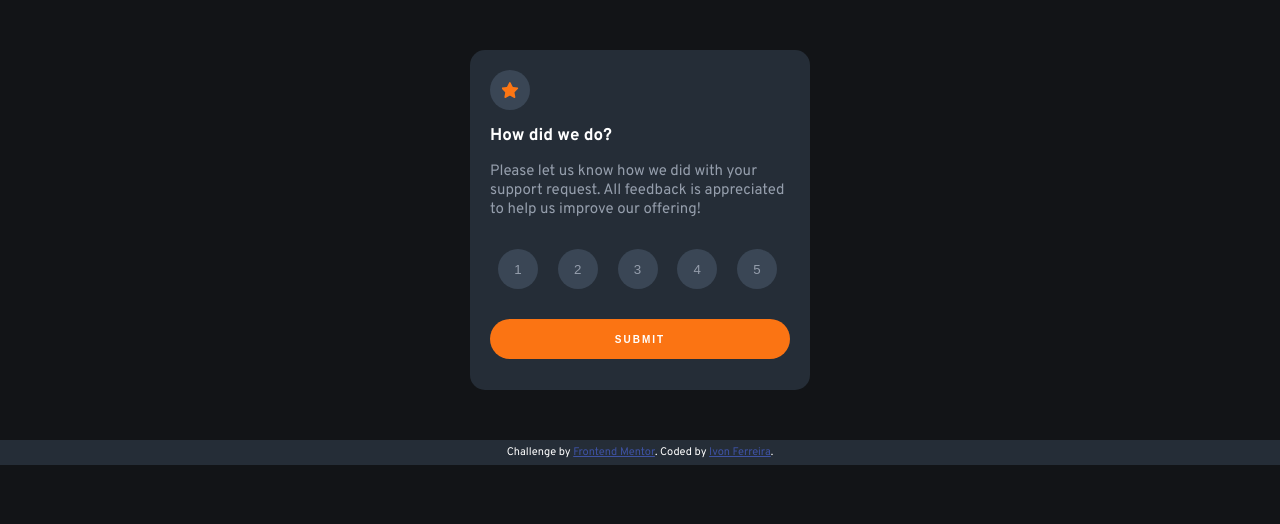
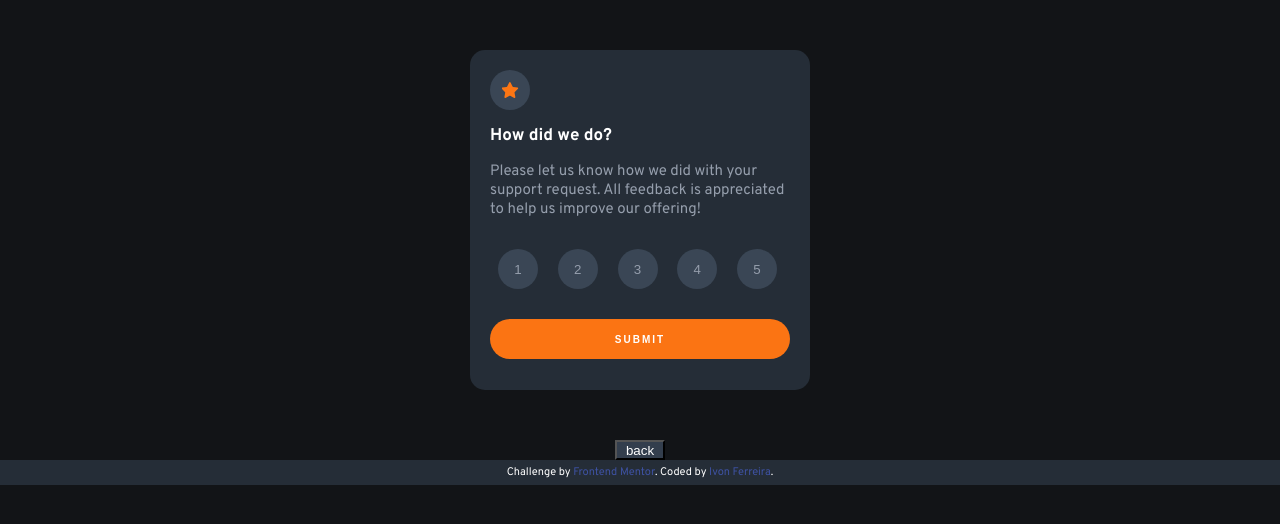
Before and after one commit to ivonferreira/Frontend-Mentor-HTML-CSS-JS, a plain HTML site: page interactive-rating-component-main/index.html in a window 1280 px wide. Both pictures are taken after a click on the input "SUBMIT". Drawn offline with Linux system fonts and the light colour scheme.

Commit message:
Adicionado botão voltar

```diff
--- a/interactive-rating-component-main/index.html
+++ b/interactive-rating-component-main/index.html
@@ -45,11 +45,11 @@
      </div>
   </main>
   <!-- Thank you state end -->
-
+  <button id="back" type="button" onclick="back()">back</button>
   <footer>
     <div class="attribution">
       Challenge by <a href="https://www.frontendmentor.io?ref=challenge" target="_blank">Frontend Mentor</a>.
-      Coded by <a href="#">Ivon Ferreira</a>.
+      Coded by <a href="http://www.github.com/ivonferreira" target="_blank">Ivon Ferreira</a>.
     </div>
   </footer>
   <script src="script.js"></script>
--- a/interactive-rating-component-main/script.js
+++ b/interactive-rating-component-main/script.js
@@ -6,6 +6,7 @@ let bt5 = document.getElementById('rate5');
 let score = document.querySelector('span#score');
 let before = document.querySelector('div#before');
 let after = document.querySelector('div#after');
+let backBt = document.querySelector('button#back')
 
 function rate(n=0){
     let buttons = [bt1, bt2, bt3, bt4, bt5]
@@ -74,4 +75,11 @@ function submit(){
     }else{
         window.alert('Please choise a rate!')
     }
+    backBt.style.display ='block'
 }
+
+function back(){
+    before.style.display = 'block'
+    after.style.display = 'none'
+    backBt.style.display = 'none'
+}
--- a/interactive-rating-component-main/style.css
+++ b/interactive-rating-component-main/style.css
@@ -106,5 +106,23 @@ footer{
     top: 100%;
 
 }
+body > button#back {
+    display:none;
+    margin: auto;
+    height: 20px;
+    width:50px;
+    background-color:hsl(215, 20%, 25%) ;
+    color:#ffffff;
+}
+body > button#back:hover {
+    background-color: #ffffff;
+    color:hsl(213, 19%, 18%);
+    cursor:pointer;
+}
+
 .attribution { font-size: 11px; text-align: center; }
-.attribution a { color: hsl(228, 45%, 44%); }
+.attribution a { color: hsl(228, 45%, 44%); text-decoration: none;}
+.attribution a:hover {
+    color:white;
+    text-decoration: underline;
+}
```
